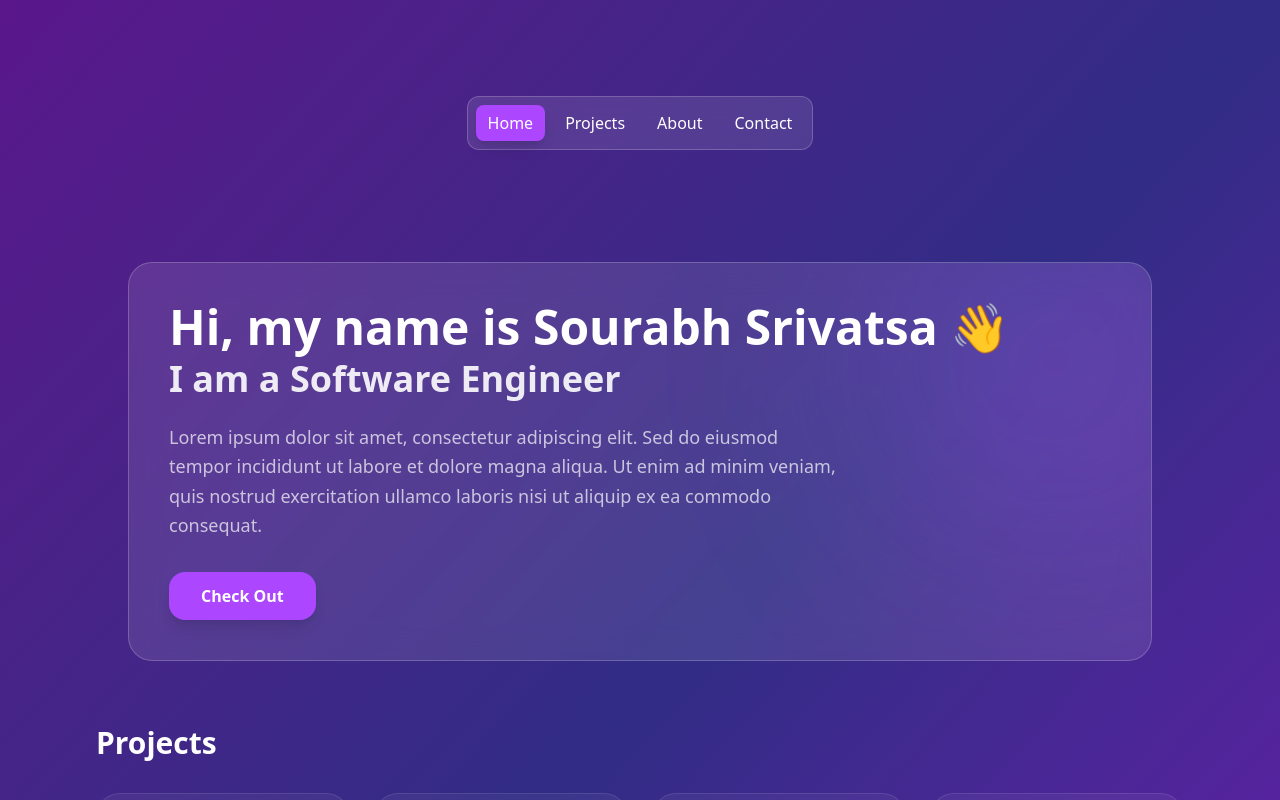
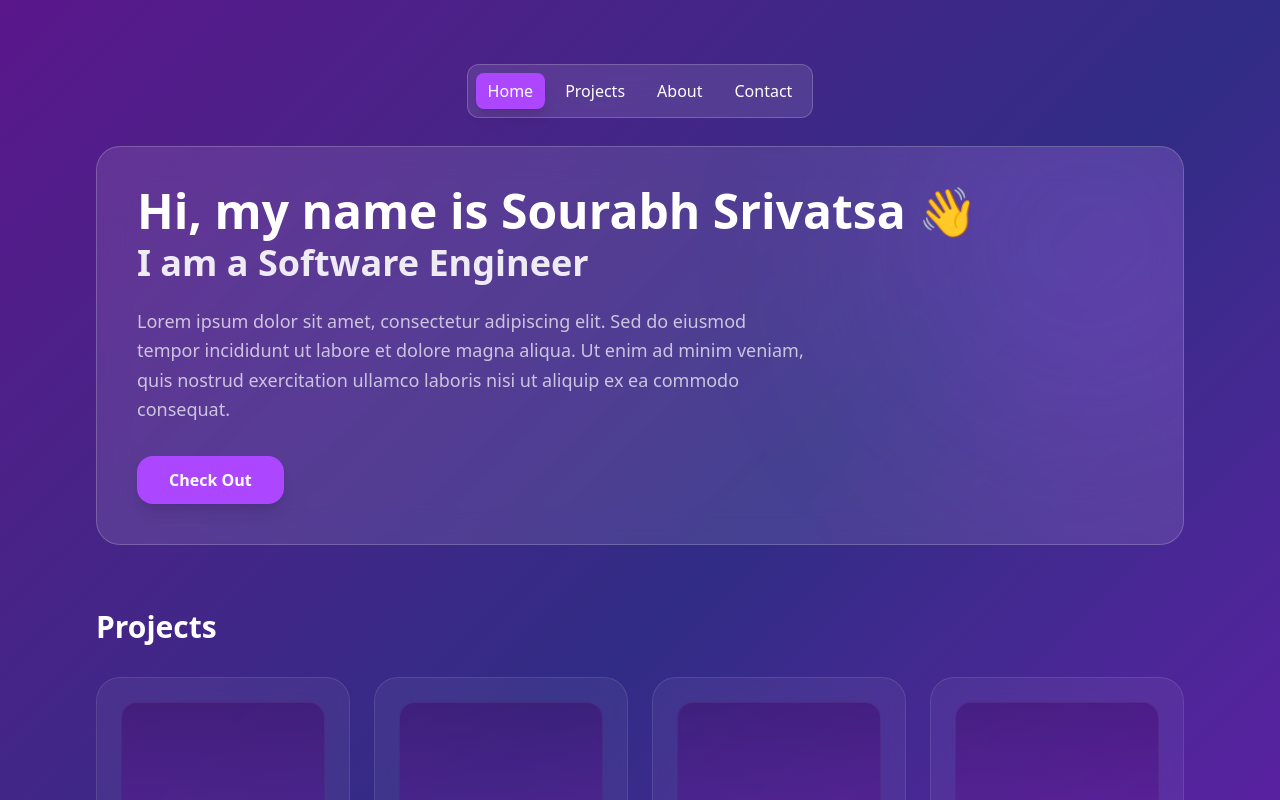
Before and after one commit to K-Sourabh-Srivatsa/portfolio, a React (Vite) app: page / in a window 1280 px wide. Shown: the top 800 px of the page. Built offline with nearby package versions, Linux system fonts and the light colour scheme.

Commit message:
Added all the placeholder pages; Setup the routes and the navbar for all the pages

```diff
--- a/src/App.jsx
+++ b/src/App.jsx
@@ -1,15 +1,24 @@
-import { useState } from "react";
+import { BrowserRouter, Routes, Route, Navigate } from "react-router-dom";
 import Homepage from "./pages/homePage/home";
+import About from "./pages/aboutPage/about";
+import Contact from "./pages/contactPage/contact";
+import Projects from "./pages/projectsPage/projects";
 import Navbar from "./components/navbar";
 
 function App() {
   return (
-    <>
+    <BrowserRouter>
       <div className="min-h-screen bg-gradient-to-br from-purple-900 via-indigo-900 to-purple-800 text-white p-8 md:p-16">
         <Navbar />
-        <Homepage />
+        <Routes>
+          <Route path="/" element={<Homepage />} />
+          <Route path="/about" element={<About />} />
+          <Route path="/contact" element={<Contact />} />
+          <Route path="/projects" element={<Projects />} />
+          <Route path="*" element={<Navigate to="/" replace />} />
+        </Routes>
       </div>
-    </>
+    </BrowserRouter>
   );
 }
 
--- a/src/components/navbar.jsx
+++ b/src/components/navbar.jsx
@@ -1,24 +1,32 @@
 import React from "react";
+import { NavLink } from "react-router-dom";
+
+const links = [
+  { label: "Home", to: "/" },
+  { label: "Projects", to: "/projects" },
+  { label: "About", to: "/about" },
+  { label: "Contact", to: "/contact" },
+];
 
 const Navbar = () => {
   return (
     <>
-      <div className="px-4 sm:px-6 lg:px-8 py-8">
-        <nav className="flex justify-center mb-6 sm:mb-12">
+      <div className="px-4 sm:px-6 lg:px-8">
+        <nav className="flex justify-center mb-3">
           <div className="flex bg-white/10 backdrop-blur-md rounded-xl p-1 sm:p-2 border border-white/20 gap-1 sm:gap-2 flex-wrap justify-center">
-            {["Home", "Projects", "About", "Contact"].map((item) => (
-              <button
-                key={item}
-                aria-current={item === "Home" ? "page" : undefined}
-                aria-label={`${item} navigation`}
-                className={`px-2 sm:px-3 py-1 sm:py-1.5 rounded-lg transition-all text-sm sm:text-base ${
-                  item === "Home"
-                    ? "bg-purple-500 shadow-lg"
-                    : "hover:bg-white/10"
-                }`}
+            {links.map(({ label, to }) => (
+              <NavLink
+                key={label}
+                to={to}
+                aria-label={`${label} navigation`}
+                className={({ isActive }) =>
+                  `px-2 sm:px-3 py-1 sm:py-1.5 rounded-lg transition-all text-sm sm:text-base ${
+                    isActive ? "bg-purple-500 shadow-lg" : "hover:bg-white/10"
+                  }`
+                }
               >
-                {item}
-              </button>
+                {label}
+              </NavLink>
             ))}
           </div>
         </nav>
--- a/src/pages/aboutPage/about.jsx
+++ b/src/pages/aboutPage/about.jsx
@@ -0,0 +1,7 @@
+import React from "react";
+
+const About = () => {
+  return <>About</>;
+};
+
+export default About;
--- a/src/pages/contactPage/contact.jsx
+++ b/src/pages/contactPage/contact.jsx
@@ -0,0 +1,7 @@
+import React from "react";
+
+const Contact = () => {
+  return <>Contact</>;
+};
+
+export default Contact;
--- a/src/pages/homePage/home.jsx
+++ b/src/pages/homePage/home.jsx
@@ -5,9 +5,9 @@ const Homepage = () => {
   const { myName, myTitle, myBio, projects } = homeData;
 
   return (
-    <div className="px-4 sm:px-6 lg:px-8 py-8">
+    <div className="px-4 sm:px-6 lg:px-8 py-4">
       {/* Hero Section */}
-      <section className="max-w-5xl mx-auto bg-white/10 backdrop-blur-lg rounded-3xl p-6 md:p-10 border border-white/20 mb-16 relative overflow-hidden">
+      <section className="max-w-6xl mx-auto bg-white/10 backdrop-blur-lg rounded-3xl p-6 md:p-10 border border-white/20 mb-16 relative overflow-hidden">
         <div className="relative z-10">
           <h1 className="text-3xl sm:text-4xl md:text-5xl font-bold mb-2">
             Hi, my name is {myName} 👋
--- a/src/pages/projectsPage/projects.jsx
+++ b/src/pages/projectsPage/projects.jsx
@@ -0,0 +1,7 @@
+import React from "react";
+
+const Projects = () => {
+  return <>Projects</>;
+};
+
+export default Projects;
```
